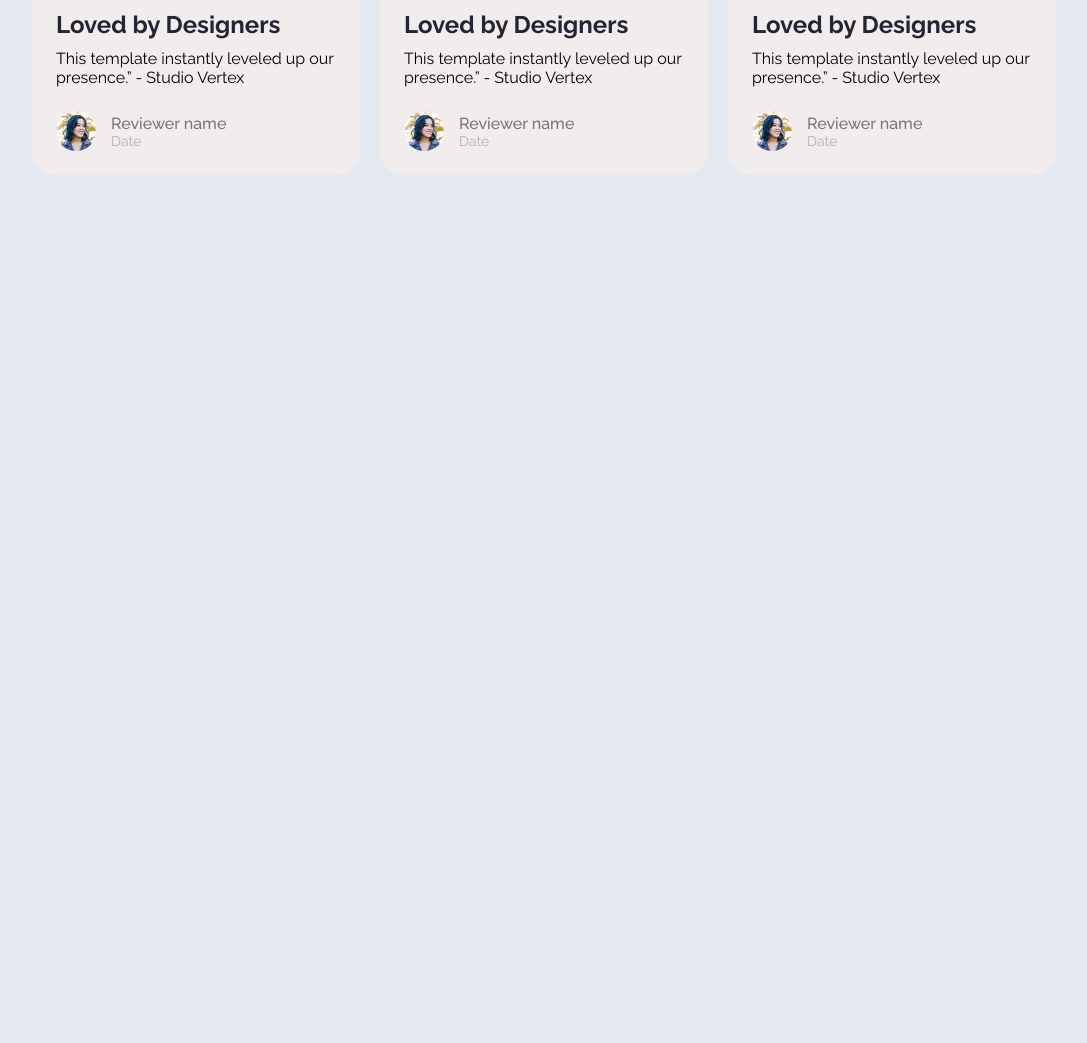
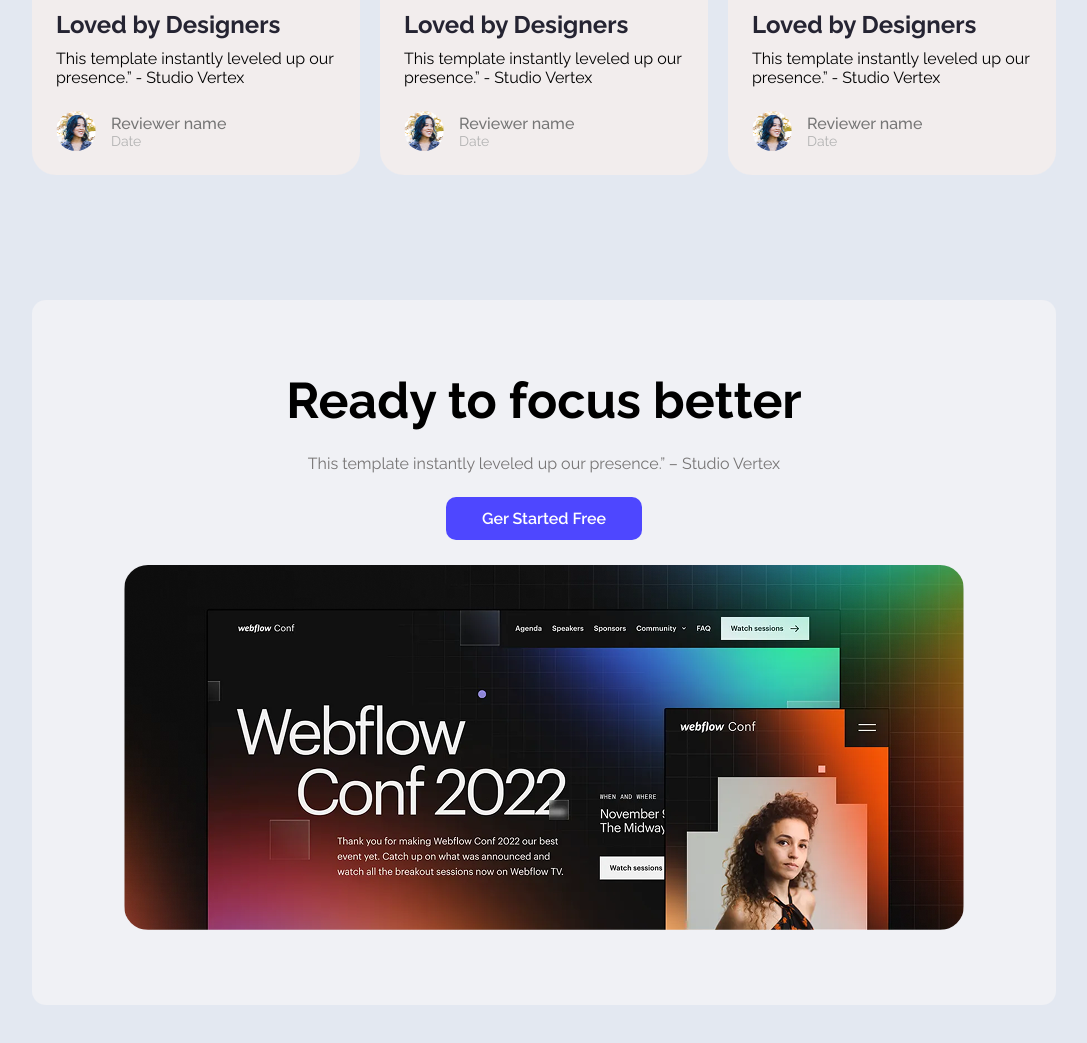
Before and after one commit to TalhaJubair35/noob-dev, a plain HTML site: page index.html in a window 1280 px wide. Shown: the part 1872-2915 px from the top of the page, without its empty margins (96-1183 px from the left). Before the commit the page ends 2172 px from the top, so only its background shows below. Drawn offline with Linux system fonts and the light colour scheme.

Commit message:
ready to focus

```diff
--- a/index.html
+++ b/index.html
@@ -138,6 +138,16 @@
 
     </div>
 
+    <!-- focus  -->
+     <div class="focus">
+        <div class="focus-title">
+            <h1>Ready to focus better</h1>
+            <p>This template instantly leveled up our presence.” – Studio Vertex</p>
+            <button class="btn">Ger Started Free</button>
+        </div>
+        <div class="focus-img">
+            <img src="./Assets/wc-big.png" alt="wc-focus">
+     </div>
 
 </body>
 
--- a/style.css
+++ b/style.css
@@ -226,3 +226,38 @@ nav {
     box-shadow: #B3B3B3 0px 0px 20px;
     transition: 0.3s;
 }
+/* focus  */
+.focus {
+    width: 80%;
+    padding: 71px 150px;
+    margin: 0 auto;
+    margin-bottom: 125px;
+    display: flex;
+    flex-direction: column;
+    justify-content: center;
+    align-items: center;
+    gap: 25px;
+    background-color: #f0f1f5;
+    border-radius: 14px;
+}
+.focus-title {
+    display: flex;
+    flex-direction: column;
+    align-items: center;
+    gap: 24px;
+}
+.focus-title h1 {
+    font-size: 50px;
+    font-weight: bold;
+    color: #000000;
+}
+.focus-title p {
+    /* font-size: 20px; */
+    color: #767474;
+    text-align: center;
+}
+.focus-img img {
+    width: 840px;
+
+    border-radius: 24px;
+}
```
